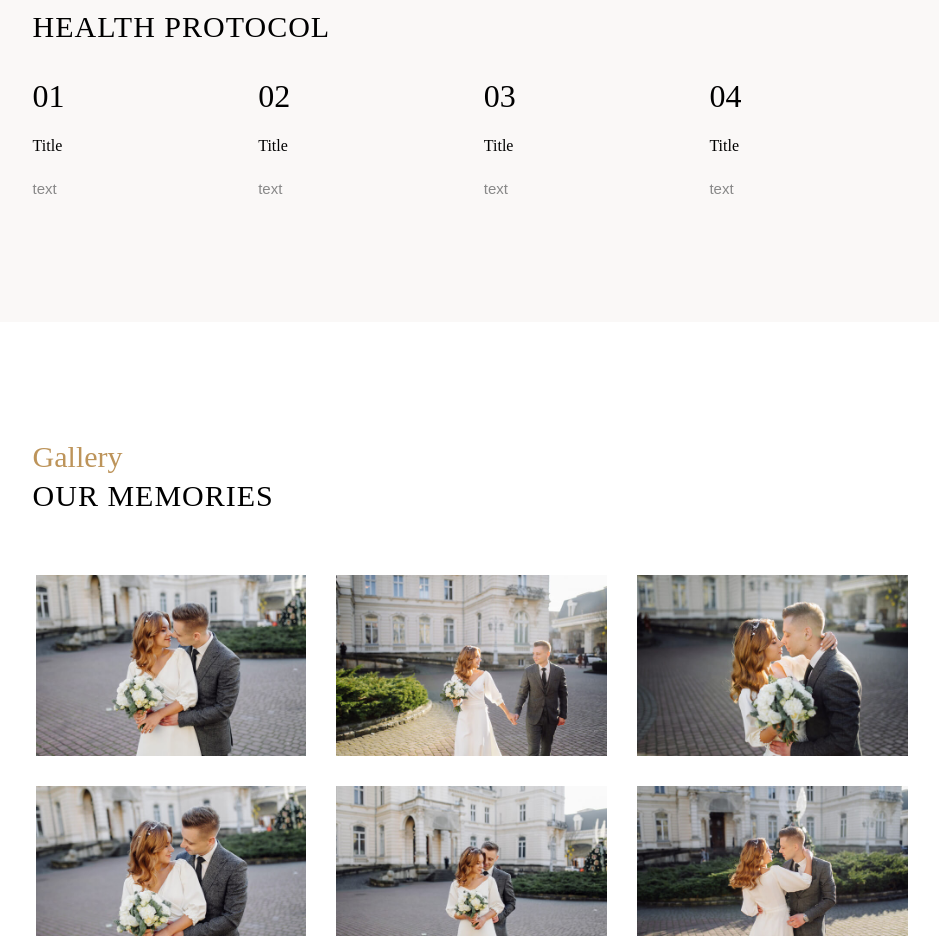
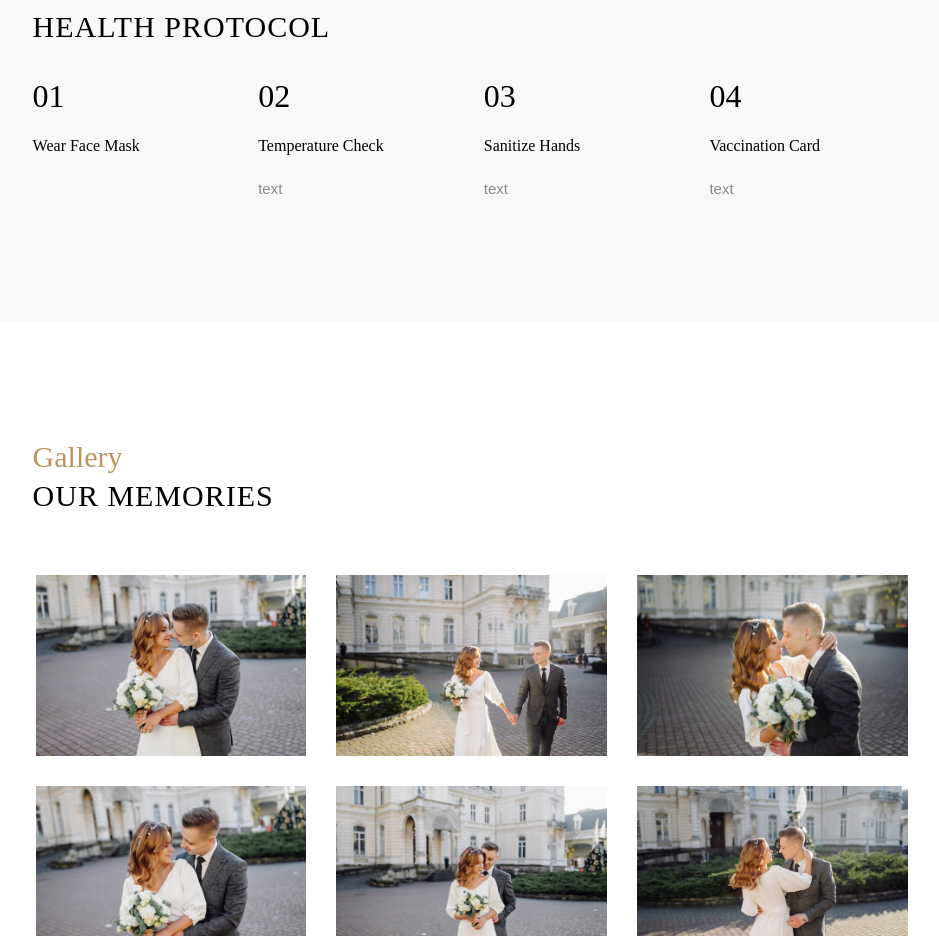
Before and after one commit to sandroalfonso/wedding, a React (Create React App) app: page / in a window 1280 px wide. Shown: the part 1482-2418 px from the top of the page, without its empty margins (309-1248 px from the left). Built offline with nearby package versions, Linux system fonts and the light colour scheme; a web font is replaced by a local one.

Commit message:
health protocol

```diff
--- a/src/components/Healthprotocol.js
+++ b/src/components/Healthprotocol.js
@@ -13,28 +13,28 @@ function Healthprotocol () {
         <div className='row bord-box bg-img' data-background='images/1.jpg'>
           <div className='col-md-3 item-box'>
             <h2 className='custom-font numb'>01</h2>
-            <h6 className='title'>Title</h6>
+            <h6 className='title'>Wear Face Mask</h6>
             <p>
-              text
+
             </p>
           </div>
           <div className='col-md-3 item-box'>
             <h2 className='custom-font numb'>02</h2>
-            <h6 className='title'>Title</h6>
+            <h6 className='title'>Temperature Check</h6>
             <p>
               text
             </p>
           </div>
           <div className='col-md-3 item-box'>
             <h2 className='custom-font numb'>03</h2>
-            <h6 className='title'>Title</h6>
+            <h6 className='title'>Sanitize Hands</h6>
             <p>
               text
             </p>
           </div>
           <div className='col-md-3 item-box'>
             <h2 className='custom-font numb'>04</h2>
-            <h6 className='title'>Title</h6>
+            <h6 className='title'>Vaccination Card</h6>
             <p>
               text
             </p>
```
